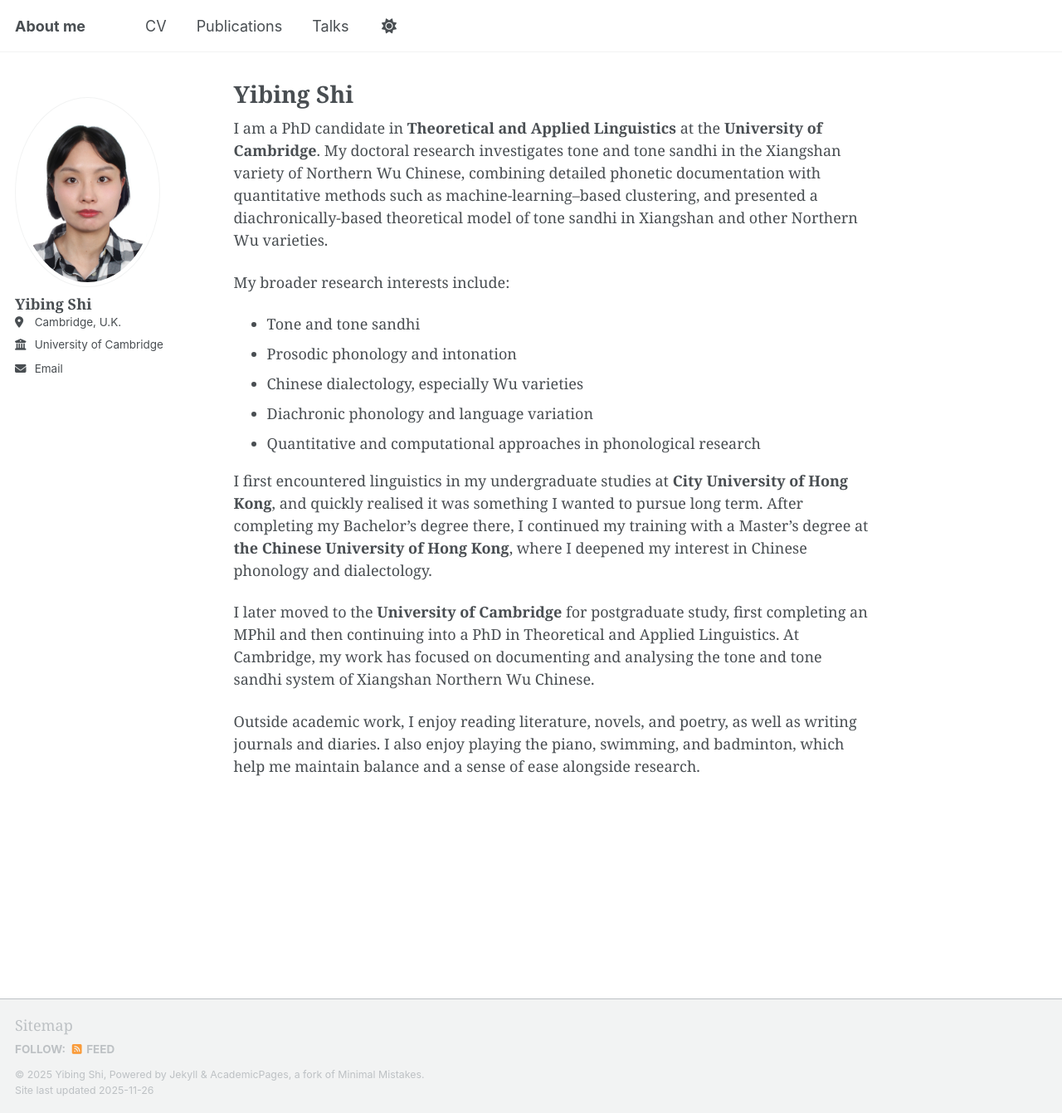
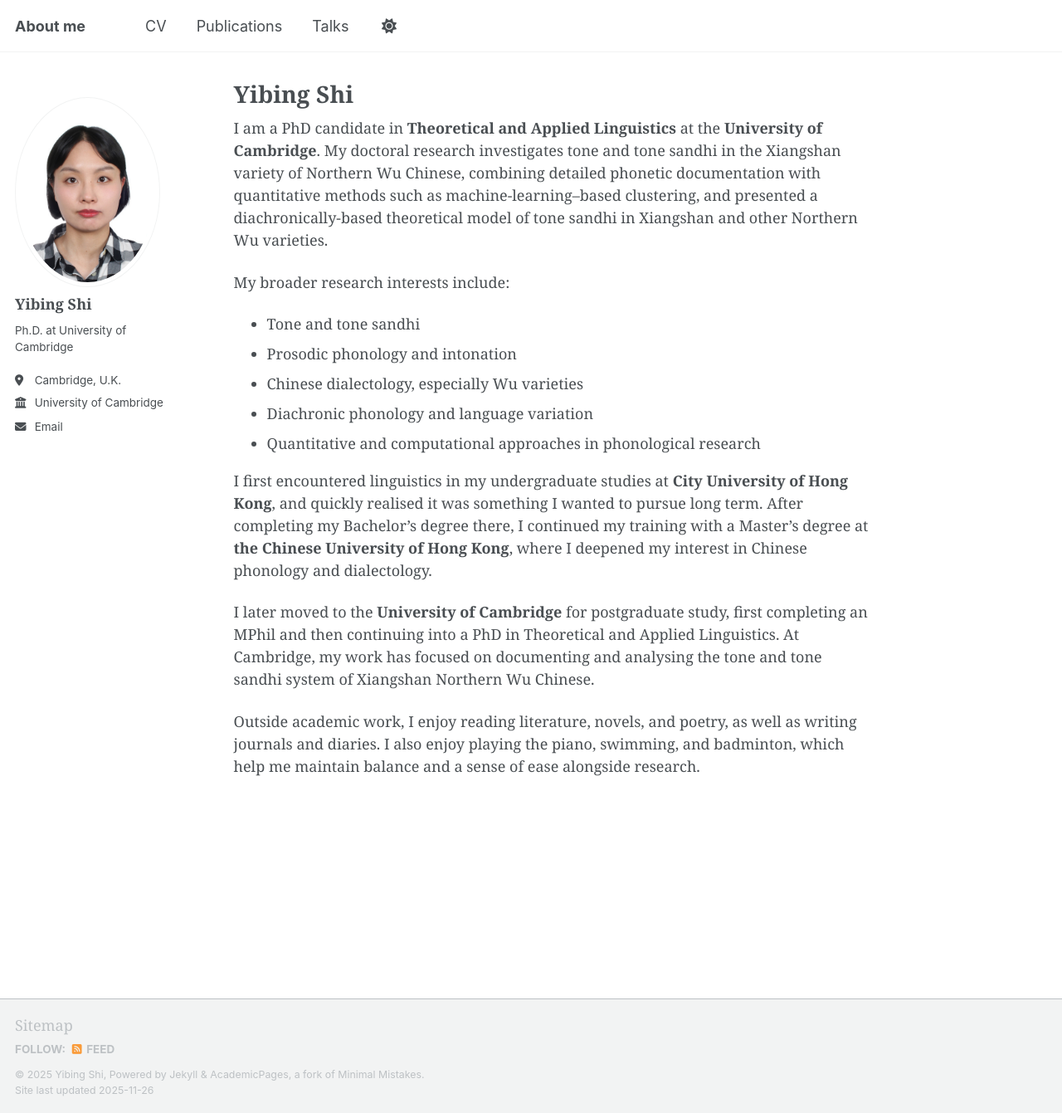
Before and after one commit to yibingshi418/yibingshi418.github.io, a Jekyll site: the page built from _pages/about.md, in a window 1280 px wide and 1341 px high. Shown: the whole window at 83% size. Built offline with Jekyll 4.4.1, drawn with Linux system fonts in a browser that asks for light colours; a script that is not in the unit is left out.

Commit message:
Update _config.yml

```diff
--- a/_config.yml
+++ b/_config.yml
@@ -15,6 +15,7 @@ repository  : "yibingshi418/yibingshi418.github.io"
 author:
   avatar   : "yibing.JPG"
   name     : "Yibing Shi"
+  bio      : "Ph.D. at University of Cambridge"
   location : "Cambridge, U.K."
   employer : "University of Cambridge"
   email    : ""   # ← EMPTY so no mailto link will be created
```
